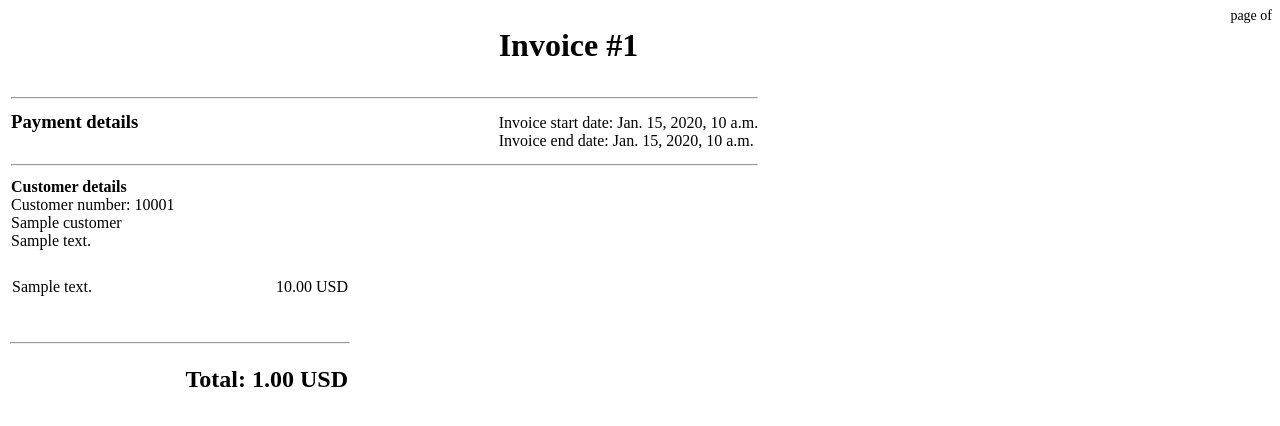
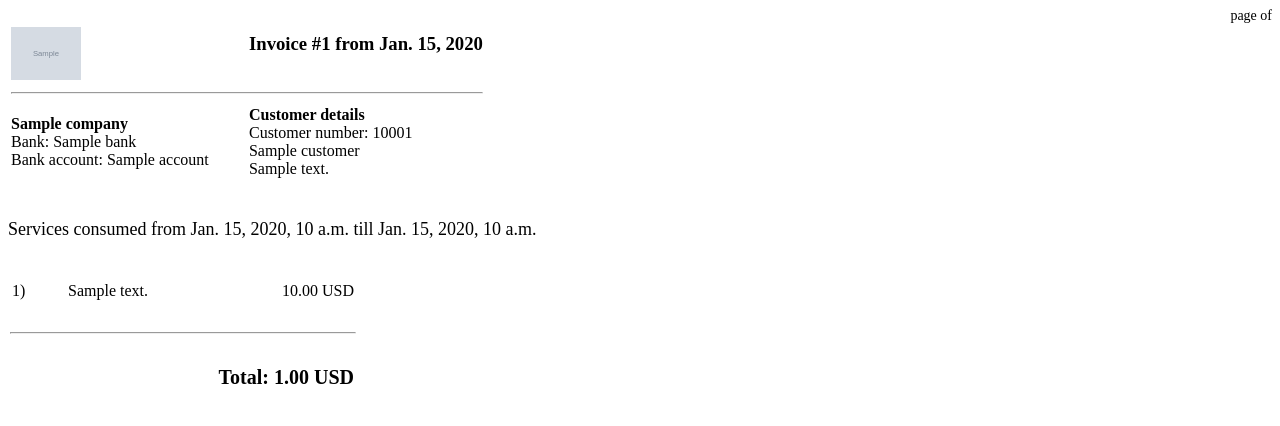
Before and after one commit to opennode/waldur-paypal, a Django app: template src/nodeconductor_paypal/templates/nodeconductor_paypal/invoice.html in a window 1280 px wide. Shown: the top 426 px of the page. Run offline with Django 3.2, Linux system fonts and the light colour scheme; the template is opened without the code that fills it: most values are stand-ins (such as "Sample title", 1, 10 or a date in 2020); grey boxes marked "Sample" are stand-in pictures.

Commit message:
Split PayPal setting into backend and invoice (NC-935). Force width of logo. Display company info in PayPal invoice.

```diff
--- a/src/nodeconductor_paypal/backend.py
+++ b/src/nodeconductor_paypal/backend.py
@@ -21,7 +21,7 @@ class PaypalPayment(object):
 class PaypalBackend(object):
 
     def __init__(self):
-        config = settings.NODECONDUCTOR_PAYPAL
+        config = settings.NODECONDUCTOR_PAYPAL['BACKEND']
         self.configure(**config)
 
     def configure(self, mode, client_id, client_secret, return_url, currency_name):
--- a/src/nodeconductor_paypal/templates/nodeconductor_paypal/invoice.html
+++ b/src/nodeconductor_paypal/templates/nodeconductor_paypal/invoice.html
@@ -27,19 +27,18 @@
 
         <table>
         <tr>
-            <td width="65%"></td>
-            <td width="35%"><h1>Invoice #{{ invoice.pk }}</h1></td>
-        </tr>
-        <tr><td colspan="2"><hr></td></tr>
-        <tr>
-            <td><h3>Payment details</h3></td>
-            <td>
-                Invoice start date: {{ invoice.start_date }}<br>
-                Invoice end date: {{ invoice.end_date }}<br>
+            <td width="50%"><img src="{{ logo }}" width="70"></td>
+            <td width="50%">
+                <h3>Invoice #{{ invoice.pk }} from {{ invoice_date|date }}</h3>
             </td>
         </tr>
         <tr><td colspan="2"><hr></td></tr>
         <tr>
+            <td>
+                <b>{{ info.company }}</b><br>
+                Bank: {{ info.bank }}<br>
+                Bank account: {{ info.account }}
+            </td>
             <td>
                 <b>Customer details</b><br>
                 Customer number: {{ invoice.customer.pk|add:10000 }}<br>
@@ -49,17 +48,17 @@
         </tr>
         </table>
 
-        <br>
+        <p style="padding: 20px 0">Services consumed from {{ invoice.start_date }} till {{ invoice.end_date }}</p>
         <table cellpadding="2">
-            {% for item in invoice.items %}
+            {% for item in invoice.items.all %}
             <tr>
+                <td width="50">{{ forloop.counter }})</td>
                 <td>{{ item.description }}</td>
-                <td width="250" align="right">{{ item.amount|floatformat:2|intcomma }} {{ currency }}</td>
+                <td width="200" align="right">{{ item.amount|floatformat:2|intcomma }} {{ currency }}</td>
             </tr>
             {% endfor %}
-            <tr><td colspan="3"><br></td></tr>
-            <tr><td colspan="3" style="padding: 10px 0"><hr></td></tr>
-            <tr style="font-size:24px">
+            <tr><td colspan="3" style="padding: 20px 0"><hr></td></tr>
+            <tr style="font-size:20px">
                 <th align="right" colspan="3">Total: {{ invoice.total_amount|floatformat:2|intcomma }} {{ currency }}</th>
             </tr>
         </table>
```
Also changed, not shown: src/nodeconductor_paypal/extension.py (+13 -5 lines), src/nodeconductor_paypal/models.py (+13 -1 lines), src/nodeconductor_paypal/tests/test_paypal.py (+8 -6 lines).
